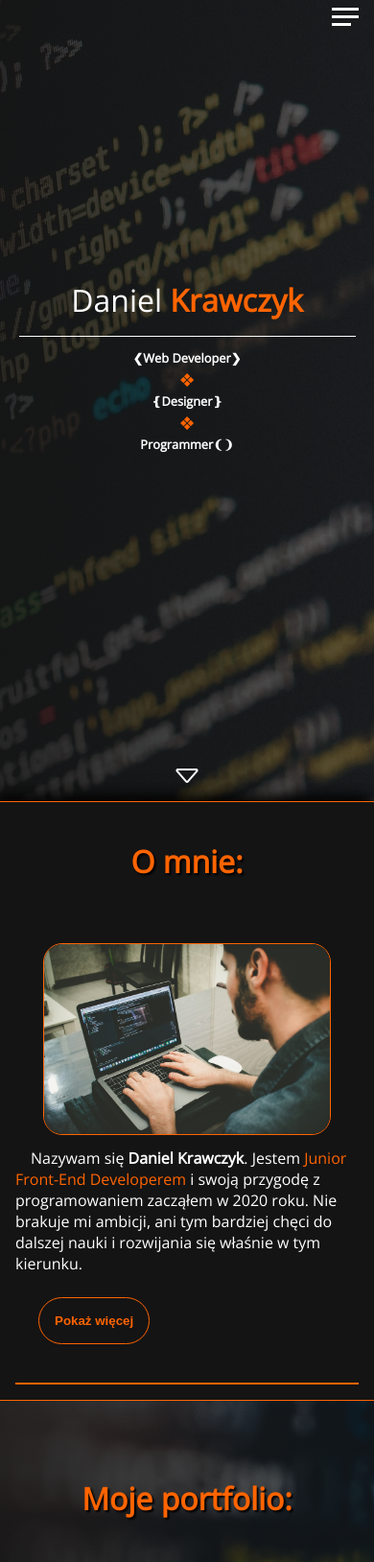
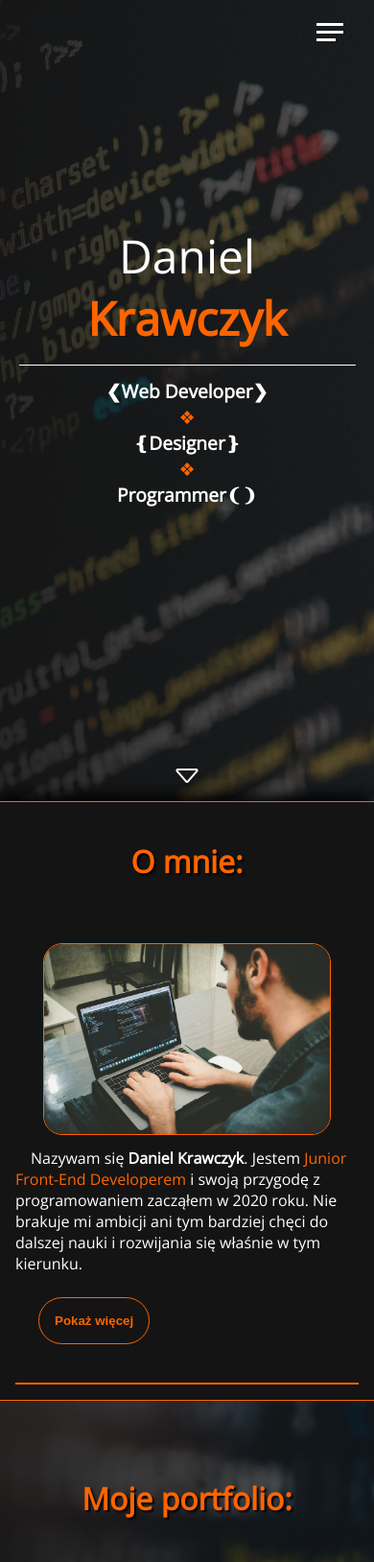
Before and after one commit to DanielKrawczyk/DanielKrawczyk.github.io, a plain HTML site: page index.html in a window 390 px wide. Shown: the top 1628 px of the page at 96% size. Drawn offline with nearby package versions, Linux system fonts and the light colour scheme.

Commit message:
Add files via upload

```diff
--- a/index.html
+++ b/index.html
@@ -51,12 +51,12 @@
                         </div>
                         <div class="text">
                             <div class="text-primary">
-                                &emsp;Nazywam się <b>Daniel Krawczyk</b>. Jestem <span class="colored">Junior Front-End Developerem</span> i swoją przygodę z programowaniem zacząłem w 2020 roku. Nie brakuje mi ambicji, ani tym bardziej chęci do dalszej nauki i rozwijania się właśnie w tym kierunku.
+                                &emsp;Nazywam się <b>Daniel Krawczyk</b>. Jestem <span class="colored">Junior Front-End Developerem</span> i swoją przygodę z programowaniem zacząłem w 2020 roku. Nie brakuje mi ambicji ani tym bardziej chęci do dalszej nauki i rozwijania się właśnie w tym kierunku.
                                 <br />
                                 <button type="button" class="button" id="more-button">Pokaż więcej</button>
                             </div>
                             <div class="text-more">
-                                <div class="text-more_txt">&emsp;Moje zainteresowanie informatyką i komputerami zaczęło się już od małego. Fascynował mnie ten temat <b>nie</b> ze względu na gry, w których można było utopić wolny czas, ale sam sprzęt, który temu służył. Ciekawość zwyciężyła i swojego pierwszego laptopa rozebrałem na części, złożyłem spowrotem i, o dziwo, dalej działał bez zarzutów. Uwielbiałem zaglądać tam gdzie przeciętny użytkownik nigdy by nie dotarł, grzebałem po systemie gdzie tylko się dało.<br />&emsp;Na wakacje w liceum wyjechałem za granicę do pracy i z zarobionych pieniędzy kupiłem laptopa, który jeszcze mocniej przwywiązał mnie do informatyki. Nauczyłem się drobnych napraw i konserwacji, spróbowałem swoich sił w level-designie na silniku ZenGin Engine, gdzie przez krótki okres czasu pomagałem w pracach przy dodatku do Gothic II o nazwie Złote Wrota, oraz wziąłem udział w próbnych wykładach na temat cyberbezpieczeństwa.<br />&emsp;W końcu zainteresowałem się również programowaniem. Tym sposobem zacząłem kurs programistyczny, który oferował <b><a href="http://codehub.pl">CodeHub</a></b>. Ogromne ambicje mocno wciągnęły mnie w tworzenie stron internetowych i po kilku miesiącach intensywnej nauki udało mi się ukończyć kurs i zdobyć wiedzę potrzebną do rozpoczęcia nowej przygody w moim życiu.</div>
+                                <div class="text-more_txt">&emsp;Moje zainteresowanie informatyką i komputerami zaczęło się już od małego. Fascynował mnie ten temat <b>nie</b> ze względu na gry, w których można było utopić wolny czas, ale sam sprzęt, który temu służył. Ciekawość zwyciężyła i swojego pierwszego laptopa rozebrałem na części, złożyłem spowrotem i, o dziwo, dalej działał bez zarzutów. Uwielbiałem zaglądać tam gdzie przeciętny użytkownik nigdy by nie dotarł, grzebałem po systemie gdzie tylko się dało.<br />&emsp;Na wakacje w liceum wyjechałem za granicę do pracy. Z zarobionych pieniędzy kupiłem laptopa, który jeszcze mocniej przwywiązał mnie do informatyki. Nauczyłem się drobnych napraw i konserwacji, spróbowałem swoich sił w level-designie na silniku ZenGin Engine, gdzie przez krótki okres czasu pomagałem w pracach przy dodatku do Gothic II o nazwie Złote Wrota oraz wziąłem udział w próbnych wykładach na temat cyberbezpieczeństwa.<br />&emsp;W końcu zainteresowałem się również programowaniem. Tym sposobem zacząłem kurs programistyczny, który oferował <b><a href="http://codehub.pl">CodeHub</a></b>. Ogromne ambicje mocno wciągnęły mnie w tworzenie stron internetowych i po kilku miesiącach intensywnej nauki udało mi się ukończyć kurs i zdobyć wiedzę potrzebną do rozpoczęcia nowej przygody w moim życiu.</div>
                             </div>
                         </div>
                     </div>
--- a/scss/_aboutMe.scss
+++ b/scss/_aboutMe.scss
@@ -33,8 +33,12 @@
                     &_txt{
                         transform: translateY(-100%);
                         height: 0;
+                        @include transition(0.5s);
 
-                        @include transition(0.5s);
+                        & a:hover{
+                            @include pointer;
+                            color: $secondary;
+                        }
 
                         &.active{
                             height: fit-content;
--- a/scss/_mediaQuerries.scss
+++ b/scss/_mediaQuerries.scss
@@ -100,10 +100,10 @@
 @media only screen and (max-width:600px){
     .container .title{
         .name{
-            font-size: 2rem;
+            font-size: 3rem;
         }
         .undername h2{
-            font-size: 0.8rem;
+            font-size: 1.2rem;
         }
     }
 }
--- a/scss/_nav.scss
+++ b/scss/_nav.scss
@@ -9,8 +9,8 @@
         position: fixed;
         visibility: hidden;
         z-index: 1;
-        right: 1rem;
-        top: 1rem;
+        right: 2rem;
+        top: 2rem;
         height: 20px;
         width: 28px;
         @include transition(0.7s);
```
Also changed, not shown: styles/main.css, 1 other file.
